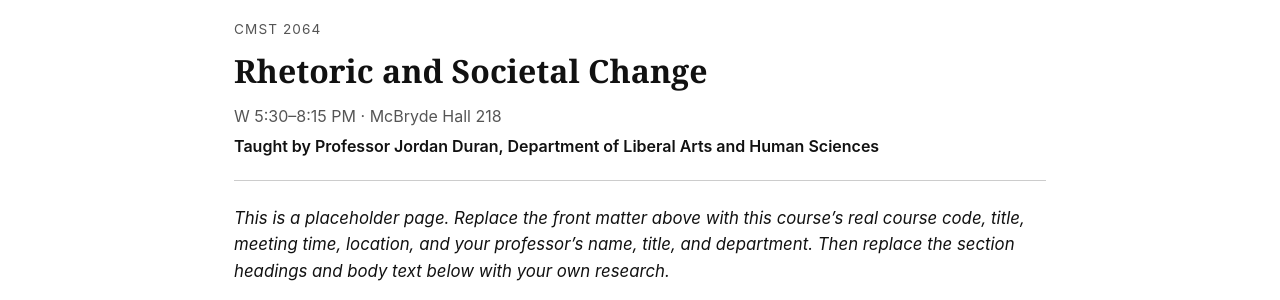
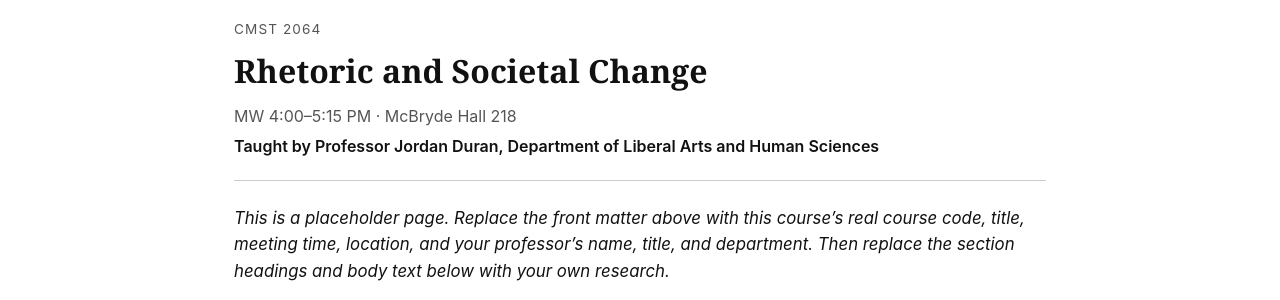
Before and after one commit to annaolszowy27/myawesomesemester, a Jekyll site: the page built from _courses/course-04.md, in a window 1280 px wide. Shown: the part 148-448 px from the top of the page. Built offline with Jekyll 4.4.1, drawn with Linux system fonts in a browser that asks for light colours.

Commit message:
Update course-04.md

```diff
--- a/_courses/course-04.md
+++ b/_courses/course-04.md
@@ -2,7 +2,7 @@
 course_number: 4
 course_code: "CMST 2064"
 course_title: "Rhetoric and Societal Change"
-meeting_time: "W 5:30–8:15 PM"
+meeting_time: "MW 4:00–5:15 PM"
 location: "McBryde Hall 218"
 instructor_name: "Professor Jordan Duran"
 instructor_department: "Department of Liberal Arts and Human Sciences"
```
